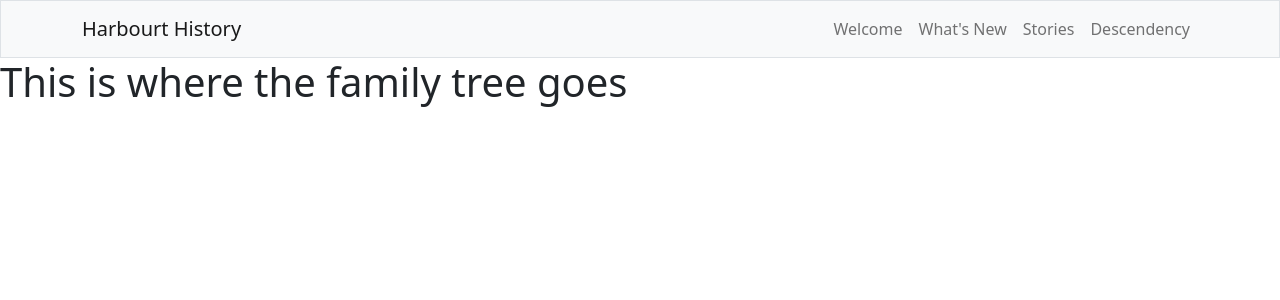
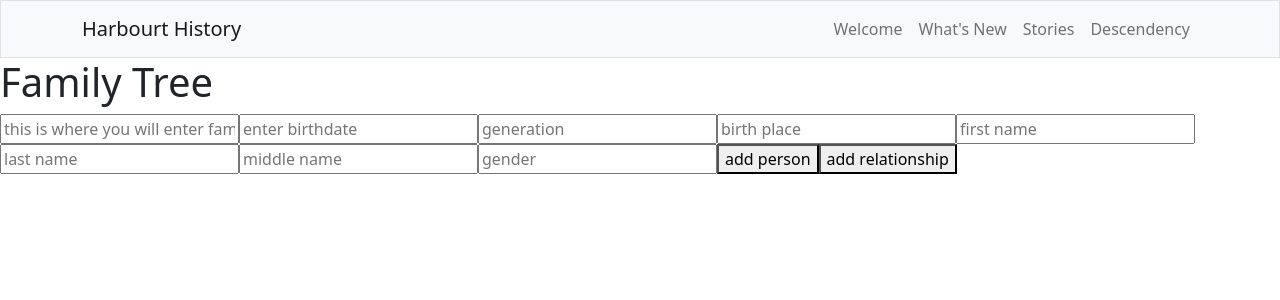
Before and after one commit to mrDNA219/Harbourt-History, a React (Vite) app in the folder HarbourtHistory/: page /descendancy in a window 1280 px wide. Shown: the top 300 px of the page. Built offline with nearby package versions, Linux system fonts and the light colour scheme.

Commit message:
added inputs

```diff
--- a/HarbourtHistory/src/pages/Descendancy.jsx
+++ b/HarbourtHistory/src/pages/Descendancy.jsx
@@ -1,6 +1,20 @@
 const Descendancy = () => {
     return (
-        <h1>This is where the family tree goes</h1>
+        <div>
+            <h1 className="align-items-center">Family Tree</h1>
+            <input placeholder="this is where you will enter family member info"></input>
+            <input placeholder="enter birthdate"></input>
+            <input placeholder="generation"></input>
+            <input placeholder="birth place"></input>
+            <input placeholder="first name"></input>
+            <input placeholder="last name"></input>
+            <input placeholder="middle name"></input>
+            <input placeholder="gender"></input>
+            <button>add person</button>
+            <button onClick={() => {
+                <alert></alert>
+            }}>add relationship</button>
+        </div>
     )
 }
 
--- a/HarbourtHistory/src/pages/Home.jsx
+++ b/HarbourtHistory/src/pages/Home.jsx
@@ -2,15 +2,12 @@
 
 const Home = () => {
   return (
-    <div className="jumbotron-fluid">
-      <h1 className="display-4">Hello, world!</h1>
+    <div className="jumbotron-fluid display-flex my-4 ms-5">
+      <h1 className="display-4">Welcome to Harbourt History!</h1>
       <p className="lead">
-        Welcome to Harbourt History! A website dedicated to the lineage of the Harbourt family.
+        This website is dedicated to the lineage of the Harbourt family. Here you will find a comprehensive display of my genealogical findings divided into two types: stories and family tree
       </p>
       <hr className="my-4" />
-      <p>
-        Here you will find a comprehensive display of my genealogical findings divided into two types: stories and family tree
-      </p>
       <a className="btn btn-primary btn-lg" href="#" role="button">
         Learn more about me
       </a>
--- a/HarbourtHistory/src/pages/Stories.jsx
+++ b/HarbourtHistory/src/pages/Stories.jsx
@@ -2,7 +2,11 @@
 
 const Stories = () => {
     return (
-        <h1>Stories go here</h1>
+        <div>
+            <h1>Stories go here</h1>
+            <input></input>
+            <button type="submit">submit</button>
+        </div>
     )
 }
 
```
